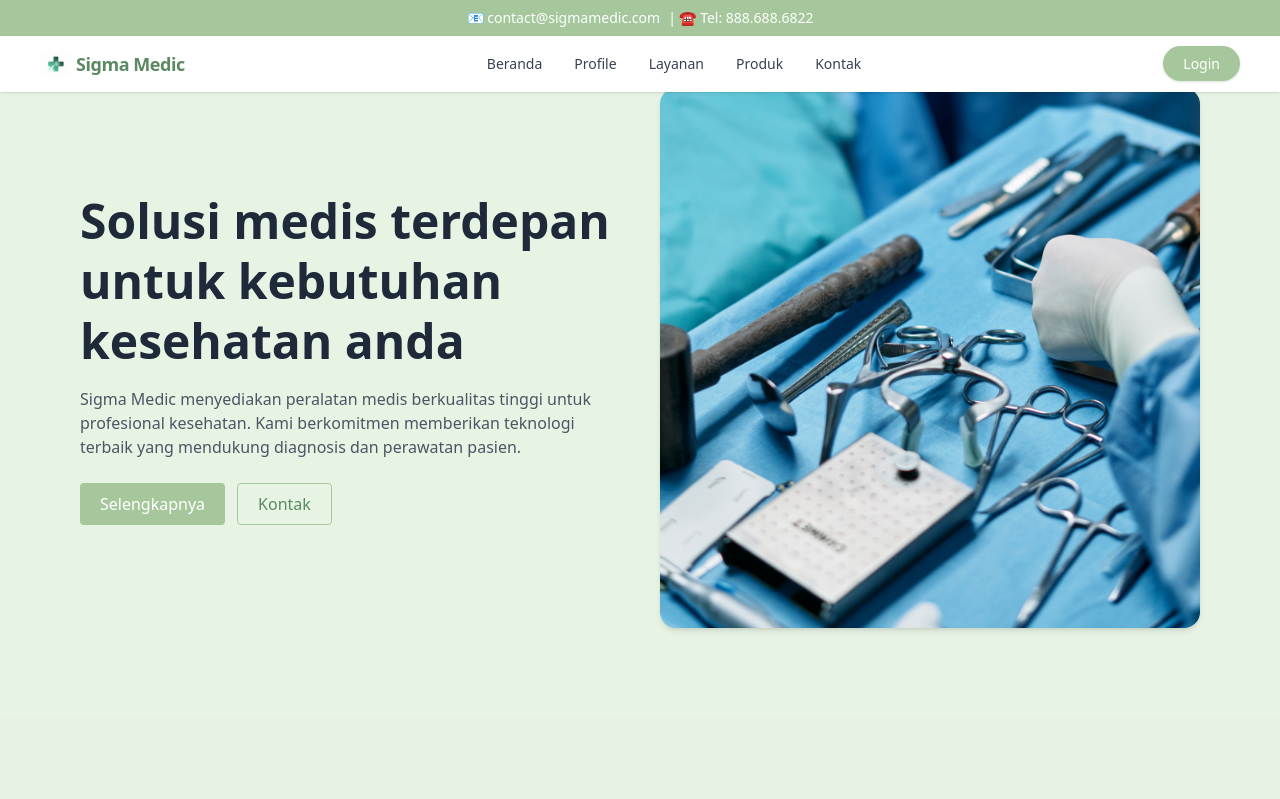
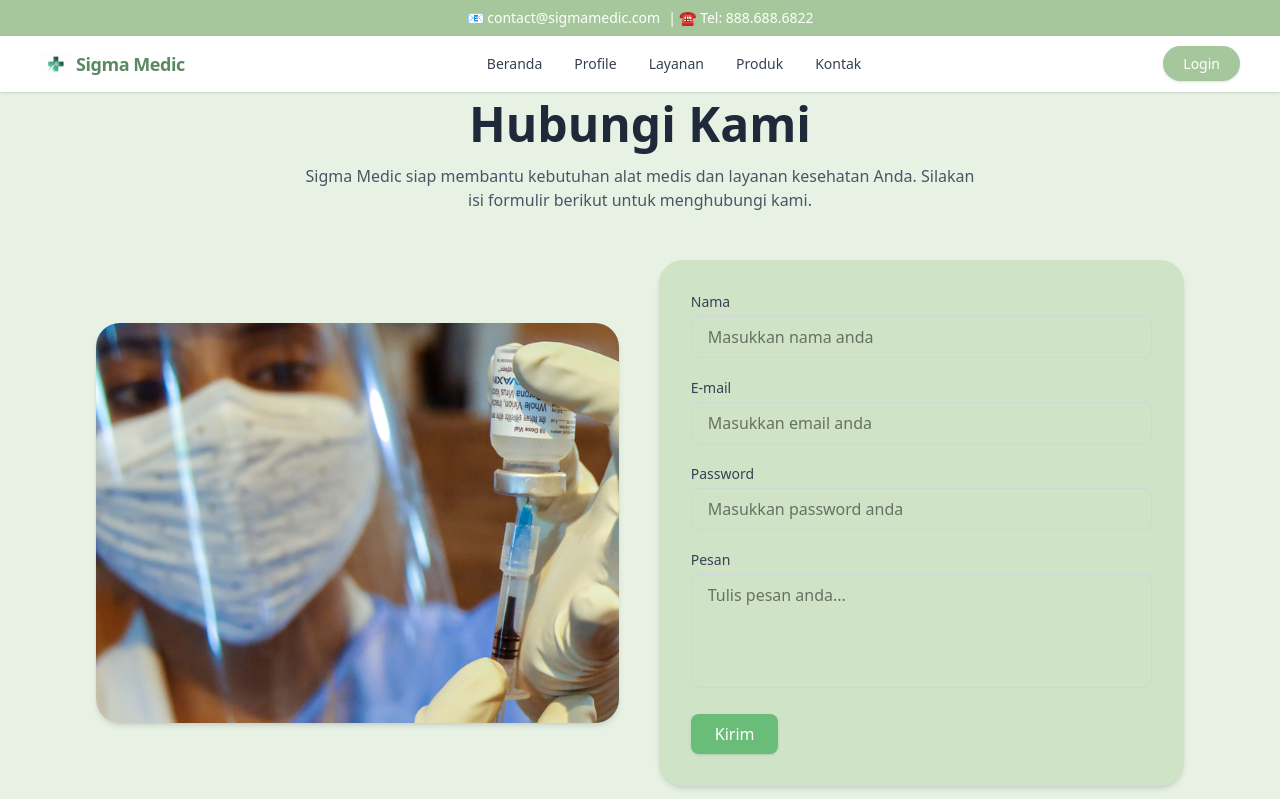
Before and after one commit to 05elia/Sigma_Medic, a Vue app: page /Kontak in a window 1280 px wide. Shown: the top 799 px of the page. Built offline with nearby package versions, Linux system fonts and the light colour scheme.

Commit message:
Update Kontak.vue

```diff
--- a/src/views/Kontak.vue
+++ b/src/views/Kontak.vue
@@ -2,40 +2,9 @@
   <div class="flex flex-col min-h-screen bg-[#F7FAF8]">
     <Navbar />
 
-    <!-- ✅ Hero Section -->
-    <section class="bg-[#E7F4E4] py-22 px-6 md:px-20 flex flex-col md:flex-row items-center gap-10">
-      <div class="flex-1">
-        <h1 class="text-4xl md:text-5xl font-semibold text-gray-800 mb-4 leading-tight">
-          Solusi medis terdepan untuk kebutuhan kesehatan anda
-        </h1>
-        <p class="text-gray-600 mb-6">
-          Sigma Medic menyediakan peralatan medis berkualitas tinggi untuk profesional kesehatan.
-          Kami berkomitmen memberikan teknologi terbaik yang mendukung diagnosis dan perawatan
-          pasien.
-        </p>
-        <div class="flex gap-3">
-          <button class="bg-[#A5C79B] text-white px-5 py-2 rounded hover:bg-[#8EBB82] transition">
-            Selengkapnya
-          </button>
-          <button
-            class="border border-[#A5C79B] text-[#5B8A62] px-5 py-2 rounded hover:bg-[#A5C79B]/10 transition"
-          >
-            Kontak
-          </button>
-        </div>
-      </div>
-
-      <div class="flex-1">
-        <img
-          src="@/assets/image-page-produk.jpg"
-          alt="Peralatan Medis"
-          class="rounded-2xl w-full object-cover shadow-md"
-        />
-      </div>
-    </section>
 
     <!-- 🩺 Section Kontak -->
-    <section class="px-8 md:px-16 lg:px-24 py-20 bg-[#E7F2E5] rounded-b-[3rem]">
+    <section class="px-8 md:px-16 lg:px-24 pt-25 py-20 bg-[#E7F2E5] rounded-b-[3rem]">
       <!-- Judul -->
       <div class="text-center mb-12">
         <h1 class="text-4xl md:text-5xl font-bold text-gray-800 mb-4">Hubungi Kami</h1>
```
